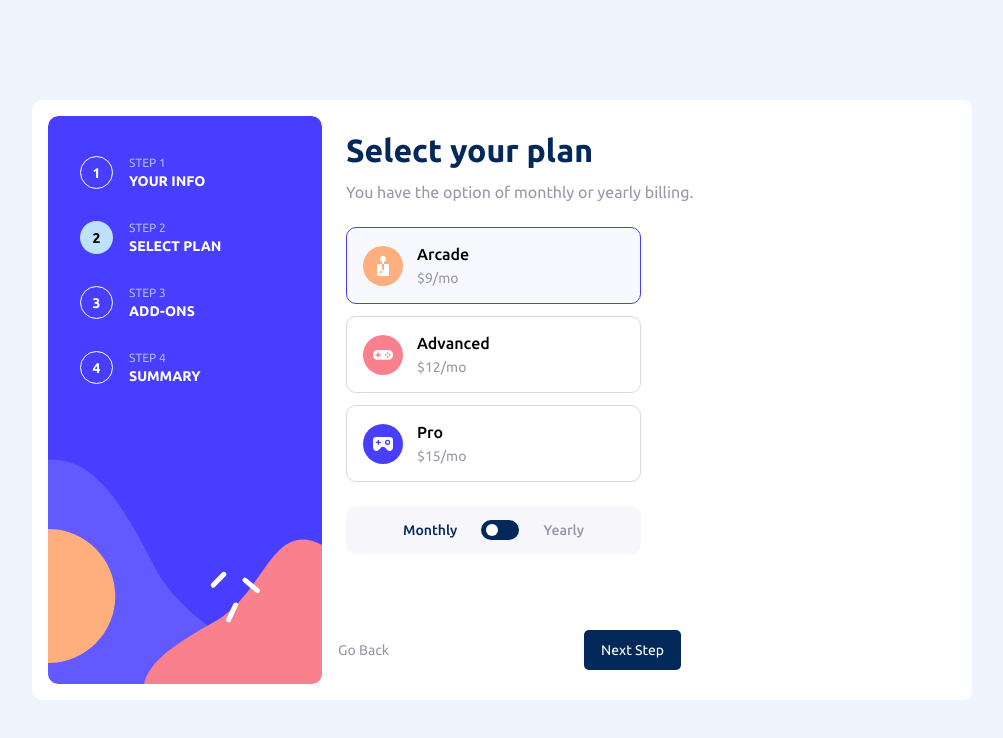
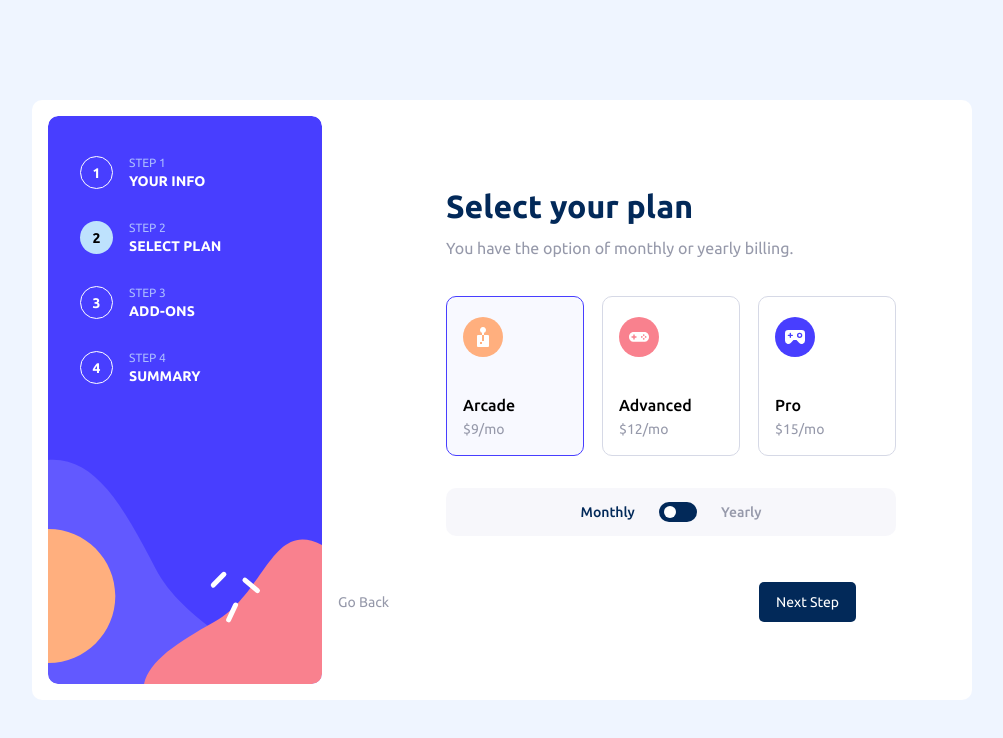
Before and after one commit to claystuart/multi-step-form, a React (Create React App) app: page /plan in a window 1280 px wide. Shown: the top 738 px of the page, without its empty margins (138-1141 px from the left). Built offline with nearby package versions, Linux system fonts and the light colour scheme.

Commit message:
Finish styling Plan and slider.

```diff
--- a/src/css/plan.css
+++ b/src/css/plan.css
@@ -60,3 +60,56 @@
   line-height: 145%;
   word-spacing: 1px;
 }
+
+@media (min-width: 940px) {
+  .planContainer {
+    width: 450px;
+    height: 348px;
+    margin-left: 100px;
+    margin-top: 56px;
+  }
+
+  .radioContainer {
+    width: 450px;
+    height: 160px;
+    display: flex;
+    gap: 18px;
+    margin-top: 35px;
+  }
+
+  .plan {
+    width: 138px;
+    min-height: 160px;
+    max-height: 183px;
+    height: max-content;
+    margin-top: 0;
+    flex-direction: column;
+    align-items: start;
+  }
+
+  .plan:first-of-type {
+    margin-top: 0;
+  }
+
+  .plan-image {
+    margin-top: 20px;
+  }
+
+  .plan-choice {
+    margin-top: 39px;
+    margin-left: 16px;
+    margin-bottom: 0;
+  }
+
+  .plan-price {
+    margin-top: 7px;
+    margin-left: 16px;
+  }
+
+  .showDiscount {
+    margin-left: 16px;
+    margin-top: 6px;
+    margin-bottom: 19px;
+    height: 30px;
+  }
+}
--- a/src/css/slider.css
+++ b/src/css/slider.css
@@ -70,3 +70,10 @@ input:checked + .sliderBall {
   background-color: red;
 }
 */
+
+@media (min-width: 940px) {
+  .sliderComponent {
+    margin-top: 32px;
+    width: 450px;
+  }
+}
--- a/src/pages/Plan.jsx
+++ b/src/pages/Plan.jsx
@@ -59,6 +59,7 @@ function Plan() {
             <h1> Select your plan</h1>
             <h2>You have the option of monthly or yearly billing.</h2>
 
+            <div className="radioContainer">
                 <RadioOption
                     image={{ img: arcadeImage, alt: "Arcade options" }}
                     price={arcade}
@@ -82,6 +83,8 @@ function Plan() {
                     yearlyTerm={yearlyTerm}
                     choice={choice}>Pro
                 </RadioOption>
+            </div>
+
 
             <Slider setYearlyTerm={setYearlyTerm} yearlyTerm={yearlyTerm} />
         </div>
```
Lines whose indentation alone changed are shown as unchanged.
